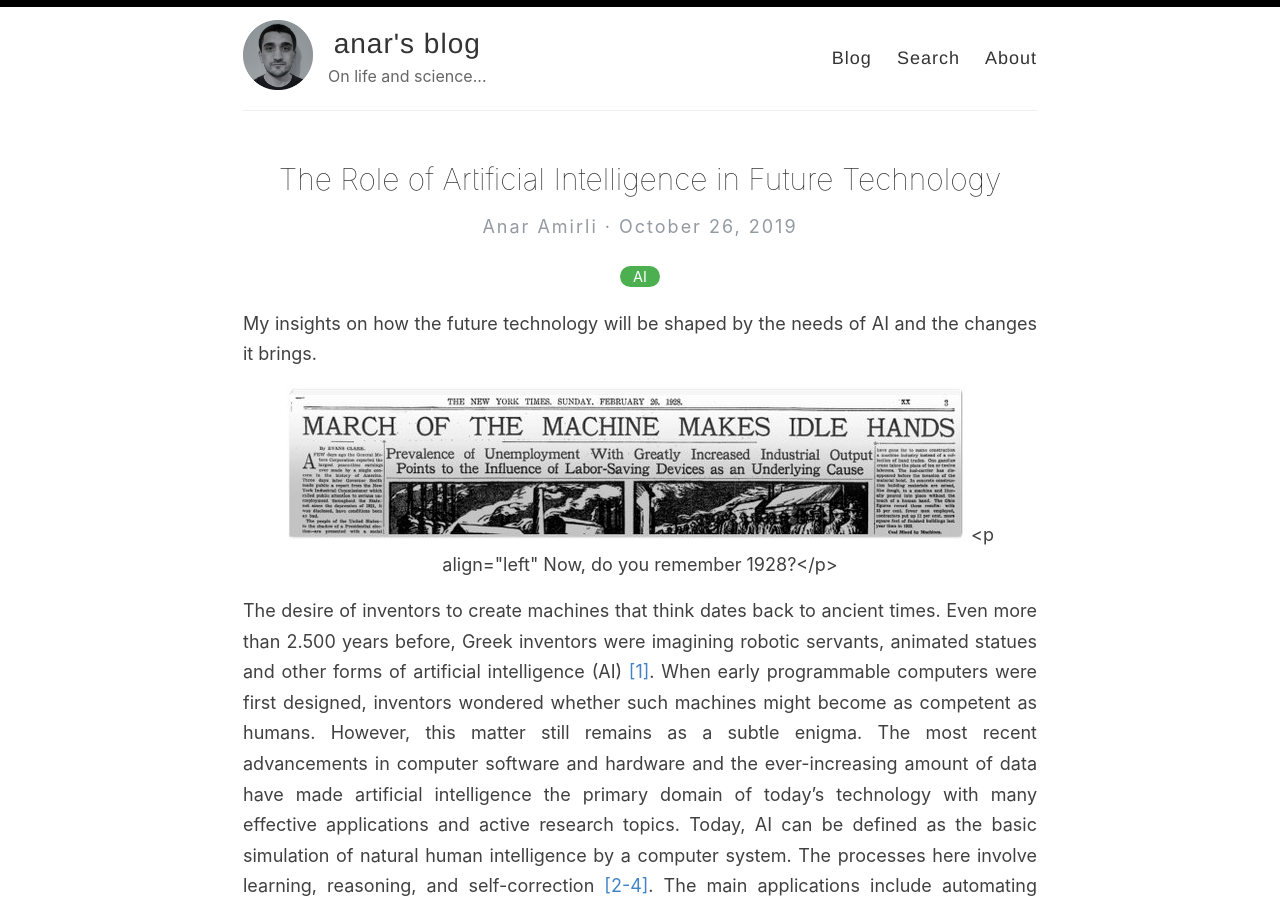
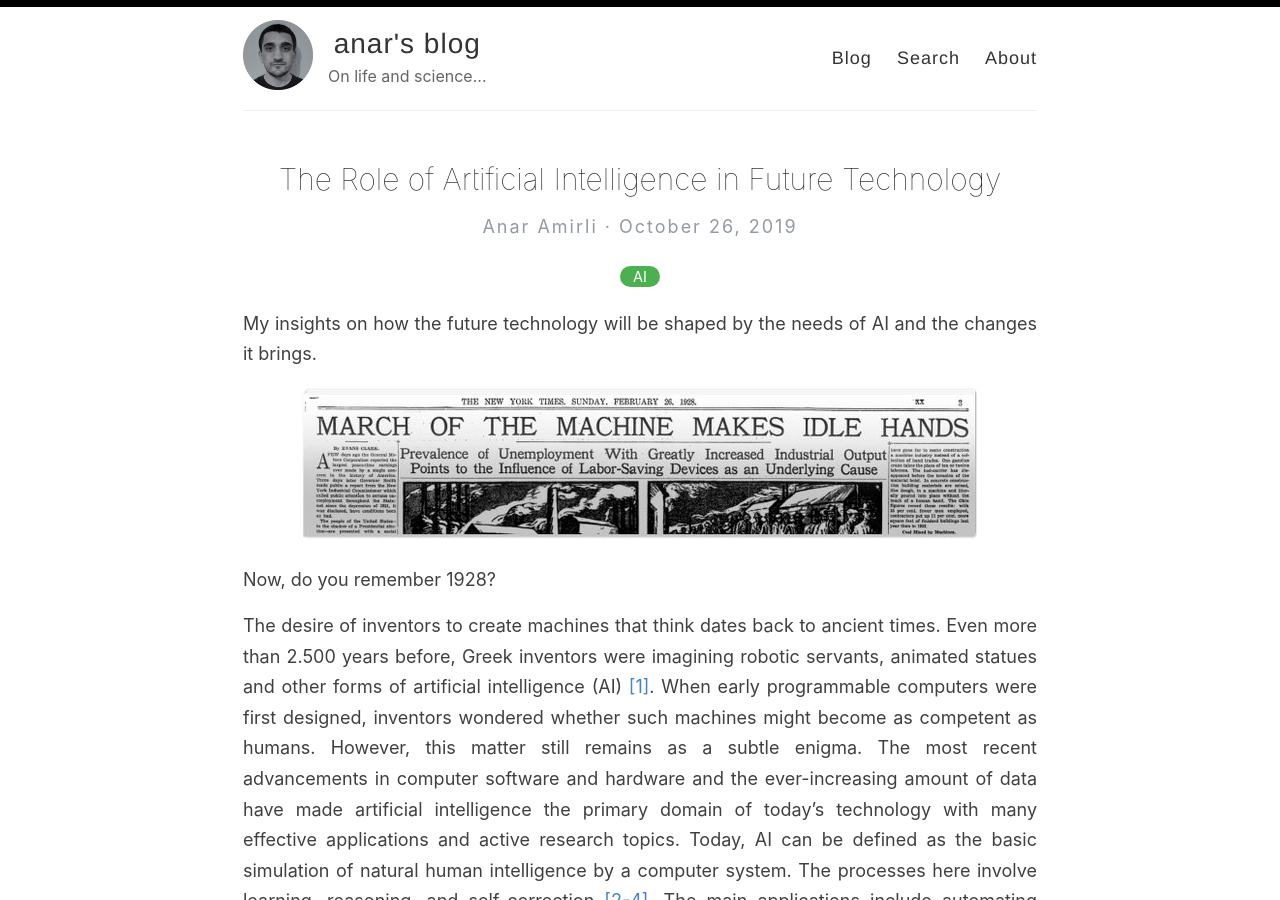
Before and after one commit to anaramirli/anaramirli.github.io, a Jekyll site: the page built from _posts/2019-10-26-the-role-of-ai-in-future.md, in a window 1280 px wide and 900 px high. Built offline with Jekyll 4.4.1, drawn with Linux system fonts in a browser that asks for light colours; comment, search, counter and statistics services are not loaded.

Commit message:
Update 2019-10-26-the-role-of-ai-in-future.md

```diff
--- a/_posts/2019-10-26-the-role-of-ai-in-future.md
+++ b/_posts/2019-10-26-the-role-of-ai-in-future.md
@@ -10,7 +10,7 @@ My insights on how the future technology will be shaped by the needs of AI and t
 <div style="text-align:center">
   <a href="https://twitter.com/fchollet/status/1130197913110319104">
   <img src="/images/1928.jpg"/></a>
-  <p align="left" Now, do you remember 1928?</p>
+  <p align="left">Now, do you remember 1928?</p>
 </div>
 The desire of inventors to create machines that think dates back to ancient times. Even more than 2.500 years before, Greek inventors were imagining robotic servants, animated statues and other forms of artificial intelligence (AI) [[1]](#1). When early programmable computers were first designed, inventors wondered whether such machines might become as competent as humans. However, this matter still remains as a subtle enigma. The most recent advancements in computer software and hardware and the ever-increasing amount of data have made artificial intelligence the primary domain of today's technology with many effective applications and active research topics. Today, AI can be defined as the basic simulation of natural human intelligence by a computer system. The processes here involve learning, reasoning, and self-correction [[2-4]](#3). The main applications include automating routine labour, understanding sounds and images, analyzing, and making a diagnosis. Although current researches are conducted with a focus on solving intuitive problems, it lays the groundwork for the future role of AI. Researchers believe there is a high probability of AI outperforming humans in all tasks in almost half-century from now [[5]](#5). Achieving this, AI will transform modern society by reshaping healthcare, transportation, science exploration, sport, finance, art, and the military.
 
```
